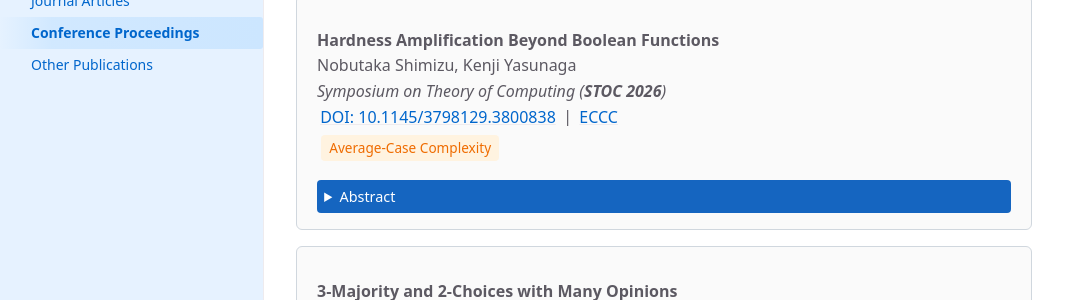
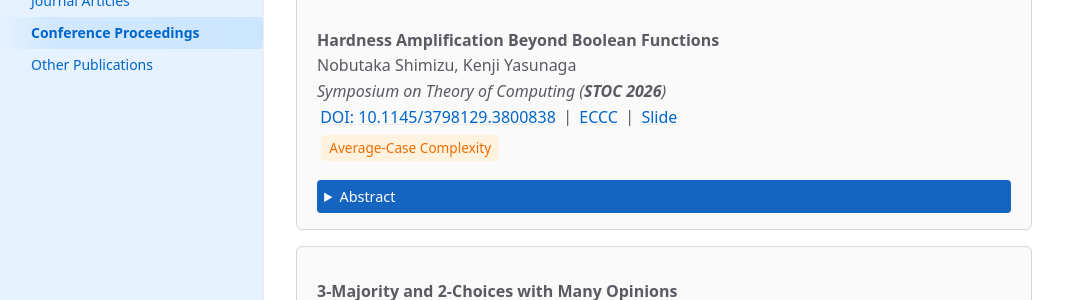
Before and after one commit to NobutakaShimizu/mypapers, a Jekyll site: the page built from docs/conference.md, in a window 1280 px wide and 900 px high, scrolled down 543 px. Shown: the part 155-455 px from the top of the window, without its empty margins (0-1065 px from the left). Built offline with Jekyll 4.4.1, drawn with Linux system fonts in a browser that asks for light colours; cached includes are drawn as plain includes.

Commit message:
Updated the STOC 2026 paper entry to include a link to the presentation slides, enhancing accessibility to research materials.

```diff
--- a/docs/conference.md
+++ b/docs/conference.md
@@ -63,7 +63,7 @@ nav_order: 3
   Nobutaka Shimizu, Kenji Yasunaga<br>
   *Symposium on Theory of Computing (**STOC 2026**)*<br>
   [DOI: 10.1145/3798129.3800838](https://dl.acm.org/doi/10.1145/3798129.3800838) |
-  [ECCC](https://eccc.weizmann.ac.il/report/2026/038/) <br>
+  [ECCC](https://eccc.weizmann.ac.il/report/2026/038/) | [Slide](https://nobutakashimizu.github.io/STOC26_Fp/1) <br>
   <span class="paper-tag complexity">Average-Case Complexity</span>
   <details class="paper-abstract"><summary>Abstract</summary>
   <div class="paper-abstract-body">
```
